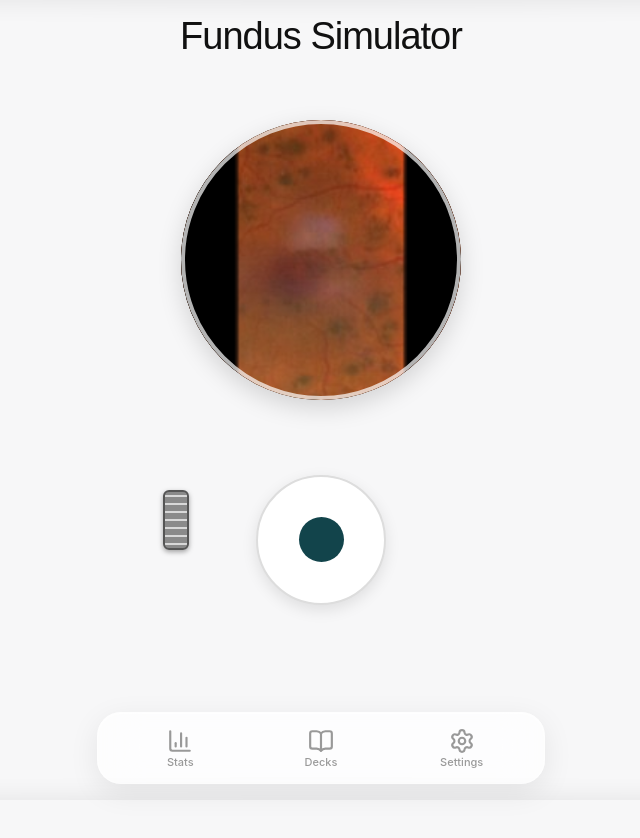
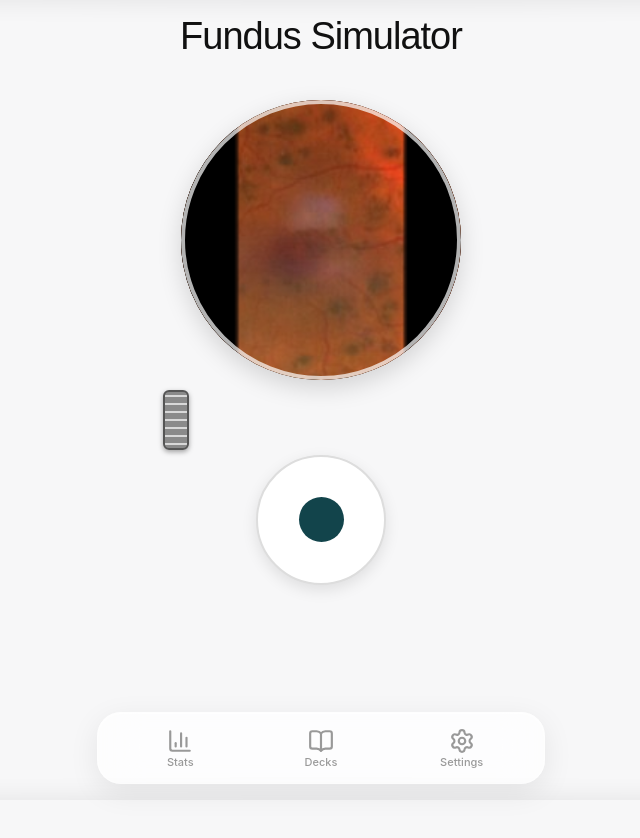
Before and after one commit to mohsenzare95-debug/minervue, a Next.js app: page /fundus-simulator in a window 1280 px wide. Shown: the top 838 px of the page, without its empty margins (319-959 px from the left). Built offline with nearby package versions, Linux system fonts and the light colour scheme; no server answers.

Commit message:
New Cornea Cards

```diff
--- a/app/fundus-simulator/page.tsx
+++ b/app/fundus-simulator/page.tsx
@@ -20,11 +20,18 @@ export default function FundusSimulatorPage() {
 const styles: Record<string, React.CSSProperties> = {
 
   page:{
-    display:"flex",
-    flexDirection:"column",
-    gap:24,
-    fontFamily:"sans-serif",
-  },
+  display:"flex",
+  flexDirection:"column",
+  gap:4,
+  fontFamily:"sans-serif",
+
+  overflow:"hidden",
+  height:"100vh",
+  touchAction:"none",
+
+  userSelect:"none",
+WebkitUserSelect:"none",
+},
 
   titleBlock:{
     textAlign:"center",
--- a/features/FundusSimulator.tsx
+++ b/features/FundusSimulator.tsx
@@ -129,6 +129,7 @@ const startBeam = (
 )=>{
 
   e.preventDefault();
+  e.currentTarget.setPointerCapture(e.pointerId);
 
 
   beamActive.current=true;
@@ -427,7 +428,11 @@ const stopJoystick = ()=>{
 
   return (
 
-    <div style={styles.page}>
+<div
+  style={styles.page}
+  onContextMenu={(e)=>e.preventDefault()}
+>
+
 
 
       {/* FUNDUS VIEW */}
@@ -638,36 +643,25 @@ Record<string,React.CSSProperties>
 
 page:{
 
-
-  minHeight:
-
-  "calc(100vh - 80px)",
-
-
+  minHeight:"calc(100vh - 80px)",
 
   display:"flex",
 
-
   flexDirection:"column",
-
 
   alignItems:"center",
 
-
-
   gap:50,
-
-
 
   paddingTop:30,
 
-
-
   fontFamily:"sans-serif",
 
+  userSelect:"none",
 
+  WebkitUserSelect:"none",
 
-  userSelect:"none",
+  touchAction:"none",
 
 },
 
@@ -872,7 +866,7 @@ beamControl:{
 
   left:"-45px",
 
-  top:"20px",
+  top:"-60px",
 
   width:80,
 
```
